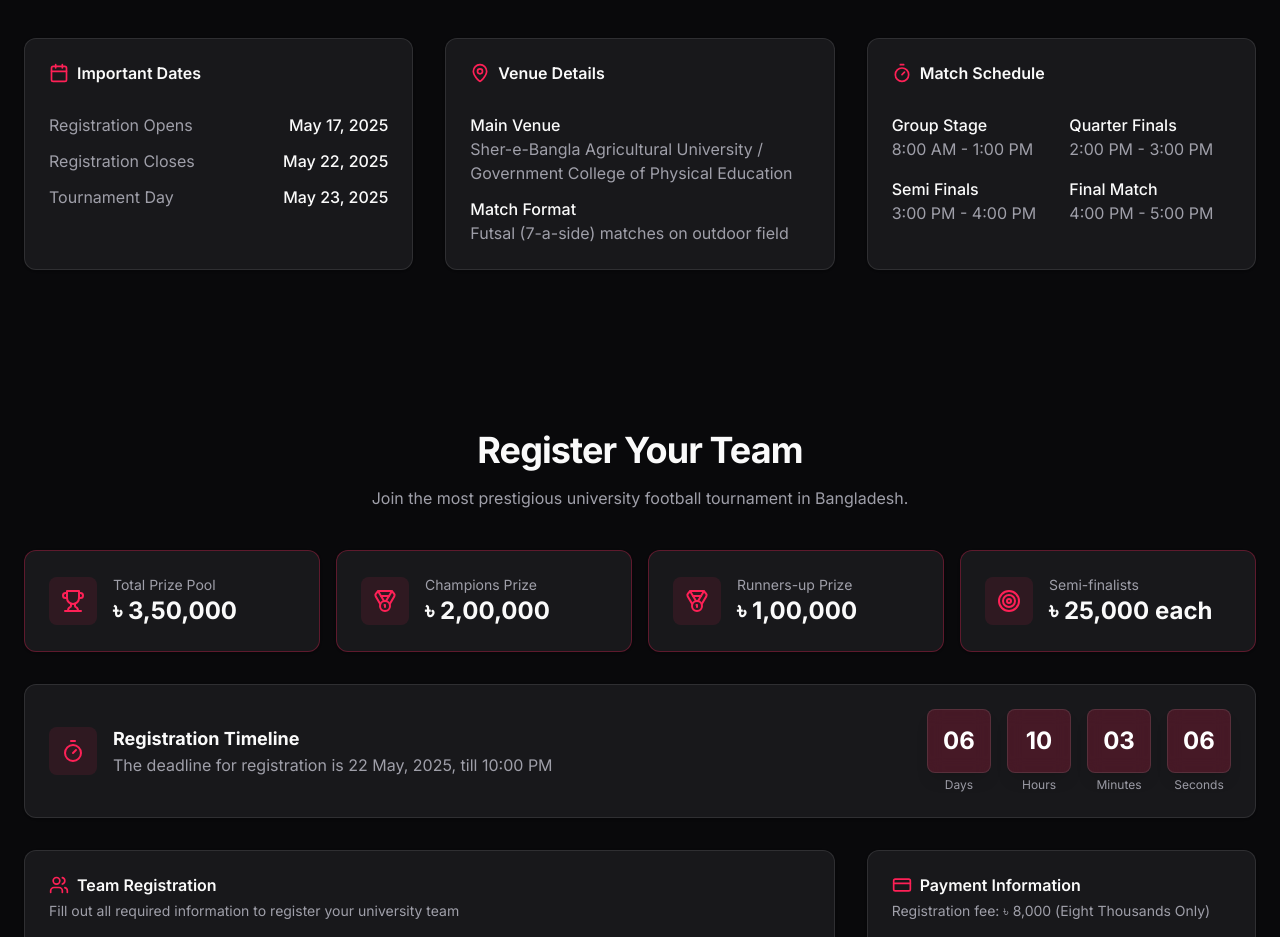
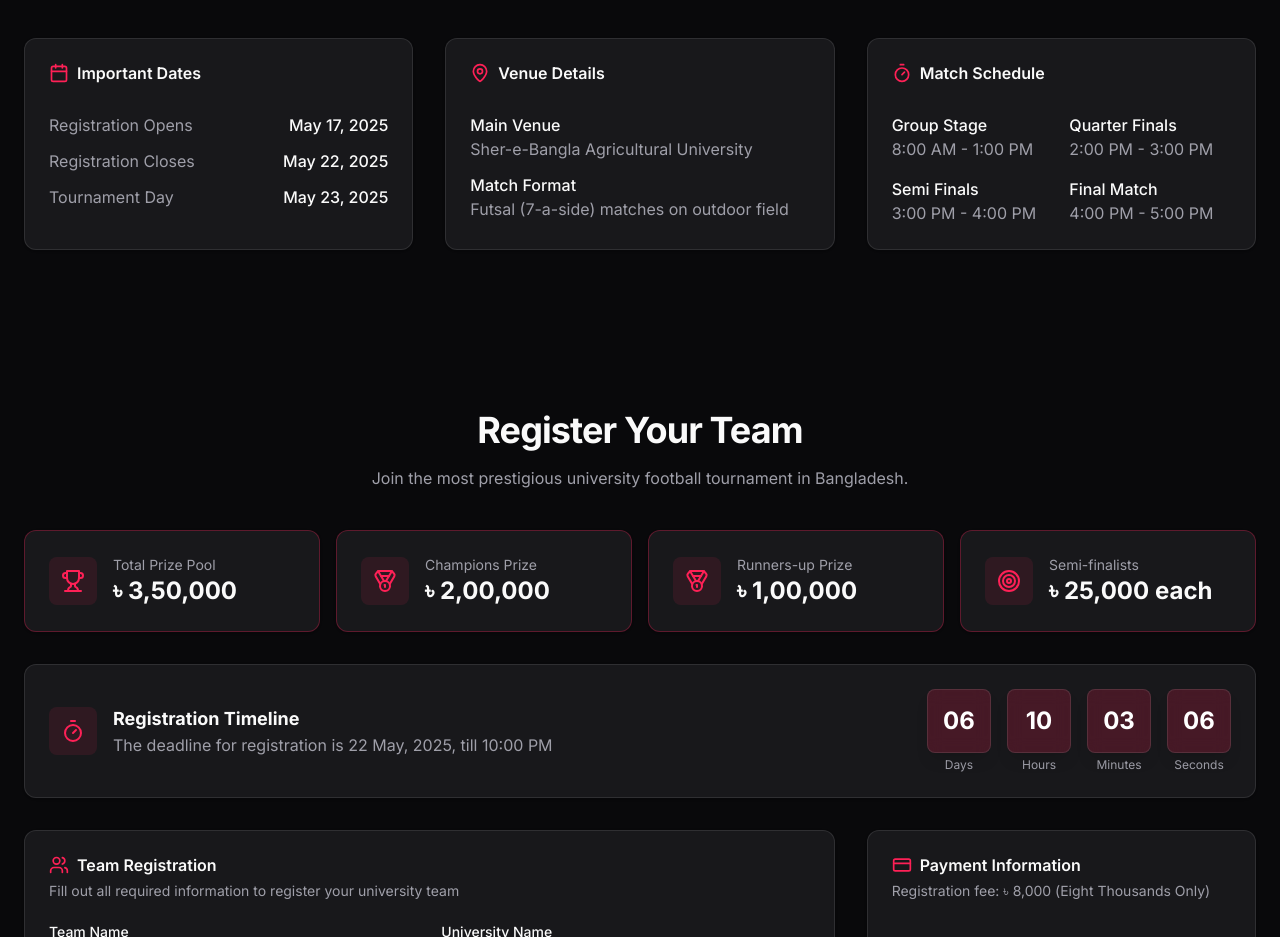
Before and after one commit to CodeWizard-AB/asterot-landing-page, a Next.js app: page / in a window 1280 px wide. Shown: the part 1700-2637 px from the top of the page. Built offline with nearby package versions, Linux system fonts and the light colour scheme.

Commit message:
Fixed the venue

```diff
--- a/components/tournament-section.tsx
+++ b/components/tournament-section.tsx
@@ -174,8 +174,7 @@ export function TournamentSection() {
 								<div>
 									<h4 className="font-medium">Main Venue</h4>
 									<p className="text-muted-foreground">
-										Sher-e-Bangla Agricultural University / Government College
-										of Physical Education
+										Sher-e-Bangla Agricultural University
 									</p>
 								</div>
 								<div>
```
